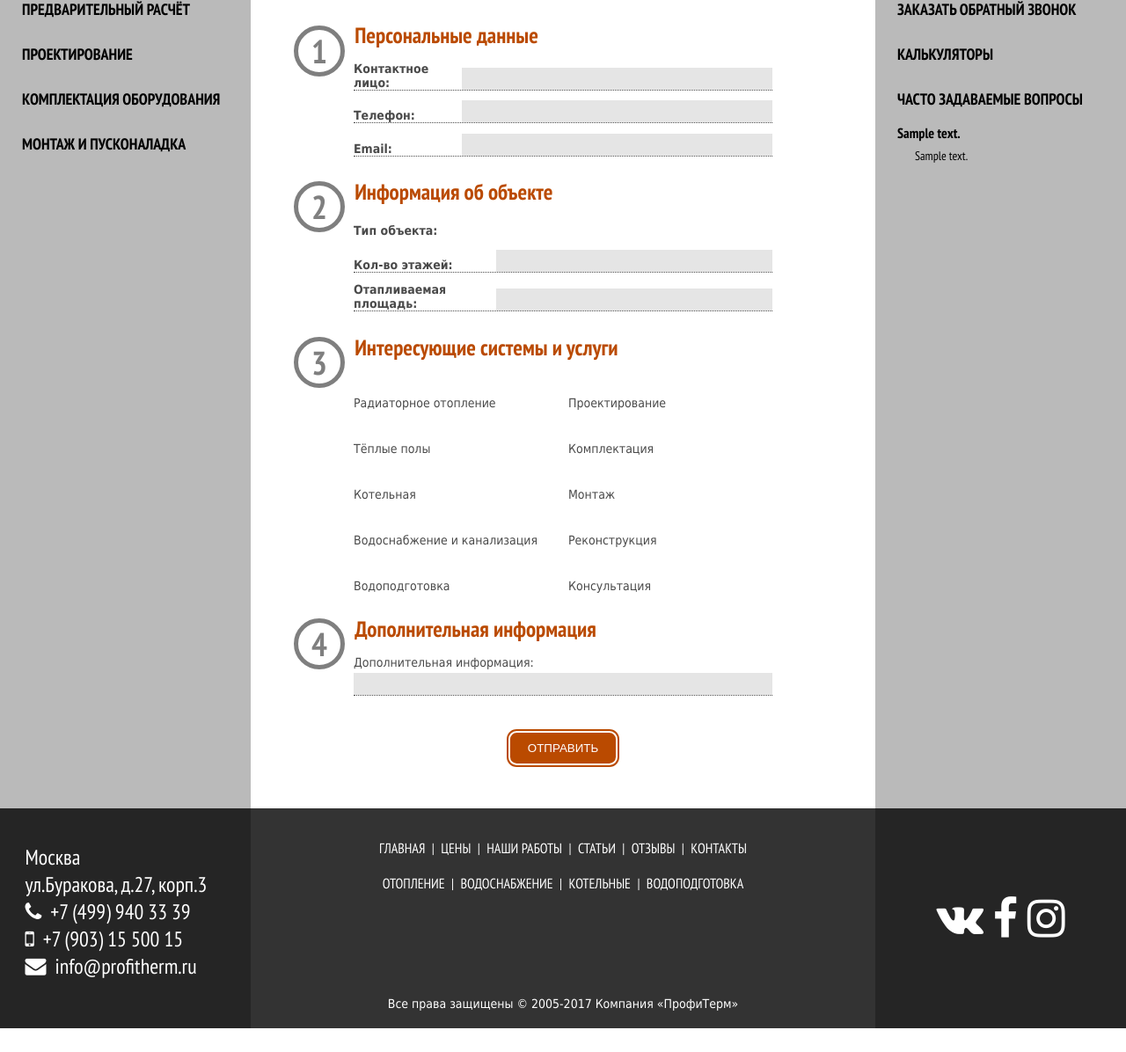
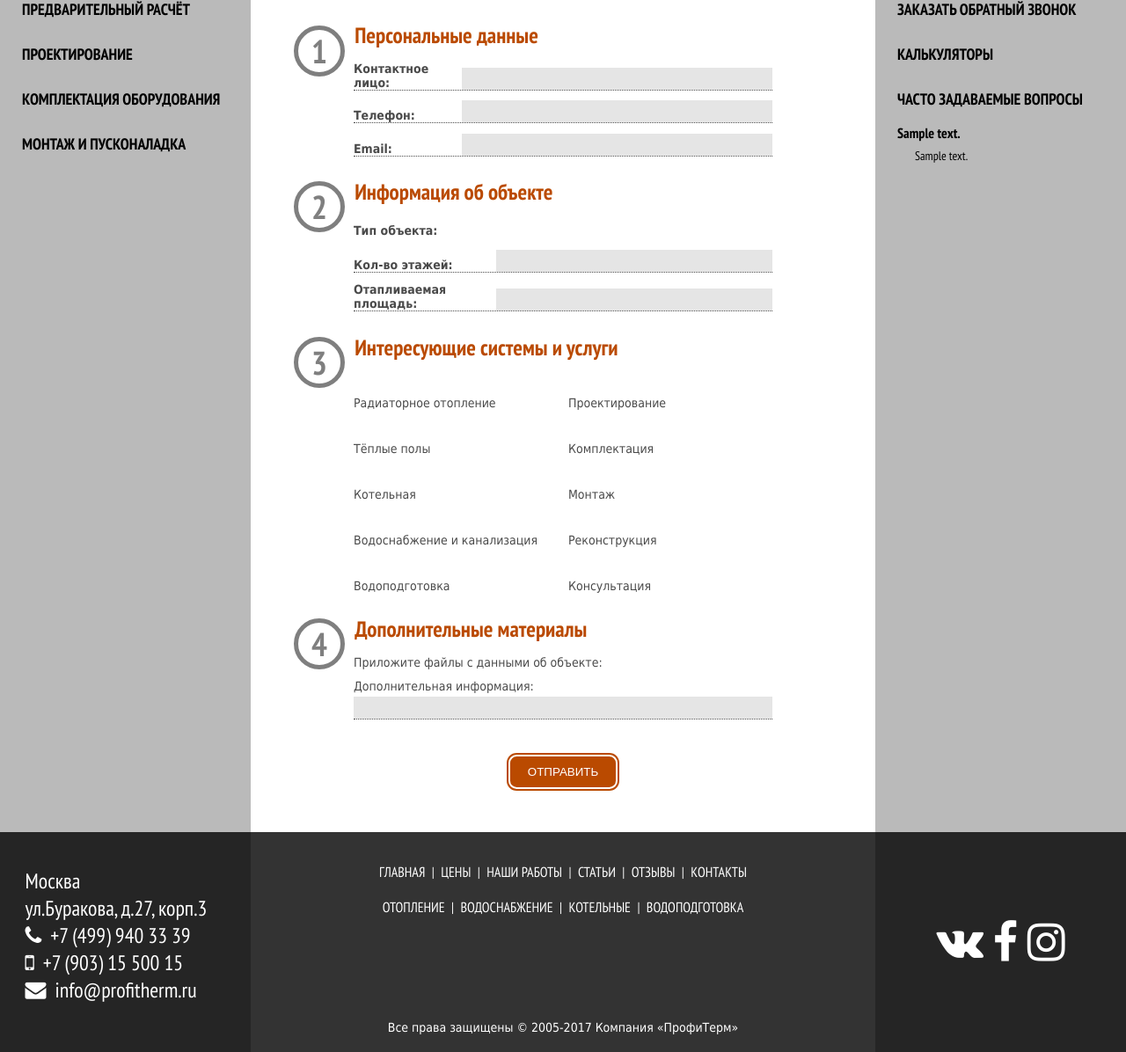
Before and after one commit to Cerzon/profitherm, a Django app: template sitepages/templates/pages/calculationorder_form.html in a window 1280 px wide. Shown: the part 584-1780 px from the top of the page at 88% size. Before the commit the page ends 1753 px from the top, so only its background shows below. Run offline with Django 3.2, Linux system fonts and the light colour scheme; the template is opened without the code that fills it: most values are stand-ins (such as "Sample title", 1, 10 or a date in 2020); form fields are guessed from the names that the template uses.

Commit message:
2017-05-16-02-19

```diff
--- a/sitepages/templates/pages/calculationorder_form.html
+++ b/sitepages/templates/pages/calculationorder_form.html
@@ -128,14 +128,15 @@
         </div>
     </fieldset>
     <fieldset>
-        <legend><span class="fieldset-position-legend">4</span>Дополнительная информация</legend>
-        <div class="form-field">
+        <legend><span class="fieldset-position-legend">4</span>Дополнительные материалы</legend>
+        <div class="form-field label-above">
+            <label>Приложите файлы с данными об объекте:</label>
             {{ upload_form.management_form }}
             {% for form in upload_form %}
                 <div class="inline-form {{ upload_form.prefix }}">
                     {{ form.id }}
                     {% if form.afile.errors %}<div class="landed">{{ form.afile.errors }}</div>{% endif %}
-                    {{ form.afile }}<a href="#" class="clear-field" data-field-id="{{ form.afile.id_for_label }}">{#<i class="fa fa-cross"></i>#}</a>
+                    {{ form.afile }}<a href="#" class="clear-field" data-field-id="{{ form.afile.id_for_label }}">Выпилить нахуй</a>
                 </div>
             {% endfor %}
         </div>
```
